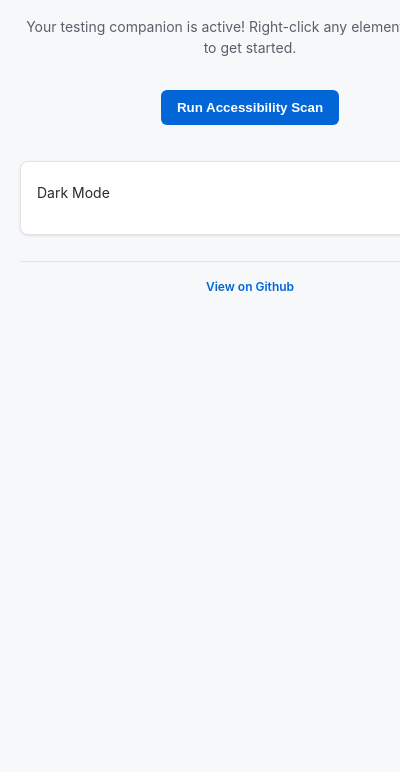
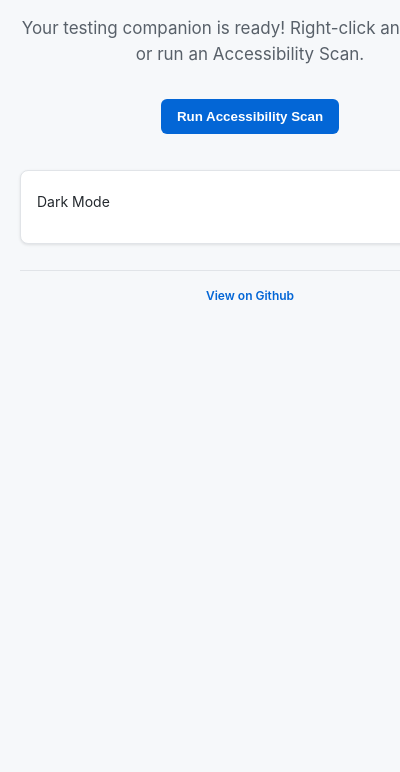
Before and after one commit to LuvDeluxe/selector-scout, a browser extension: page popup.html in a window 400 px wide. Shown: the part 72-844 px from the top of the page. Drawn offline with Linux system fonts and the light colour scheme.

Commit message:
feat: change extension description in popup

```diff
--- a/popup.html
+++ b/popup.html
@@ -12,9 +12,9 @@
         <img src="images/icon48.png" alt="Selector Scout Icon" />
         <h1>Selector Scout</h1>
       </div>
-      <p>
-        Your testing companion is active! Right-click any element on a page to
-        get started.
+      <p style="font-size: 17px">
+        Your testing companion is ready! Right-click any element or run an
+        Accessibility Scan.
       </p>
 
       <div class="scan-section">
```
